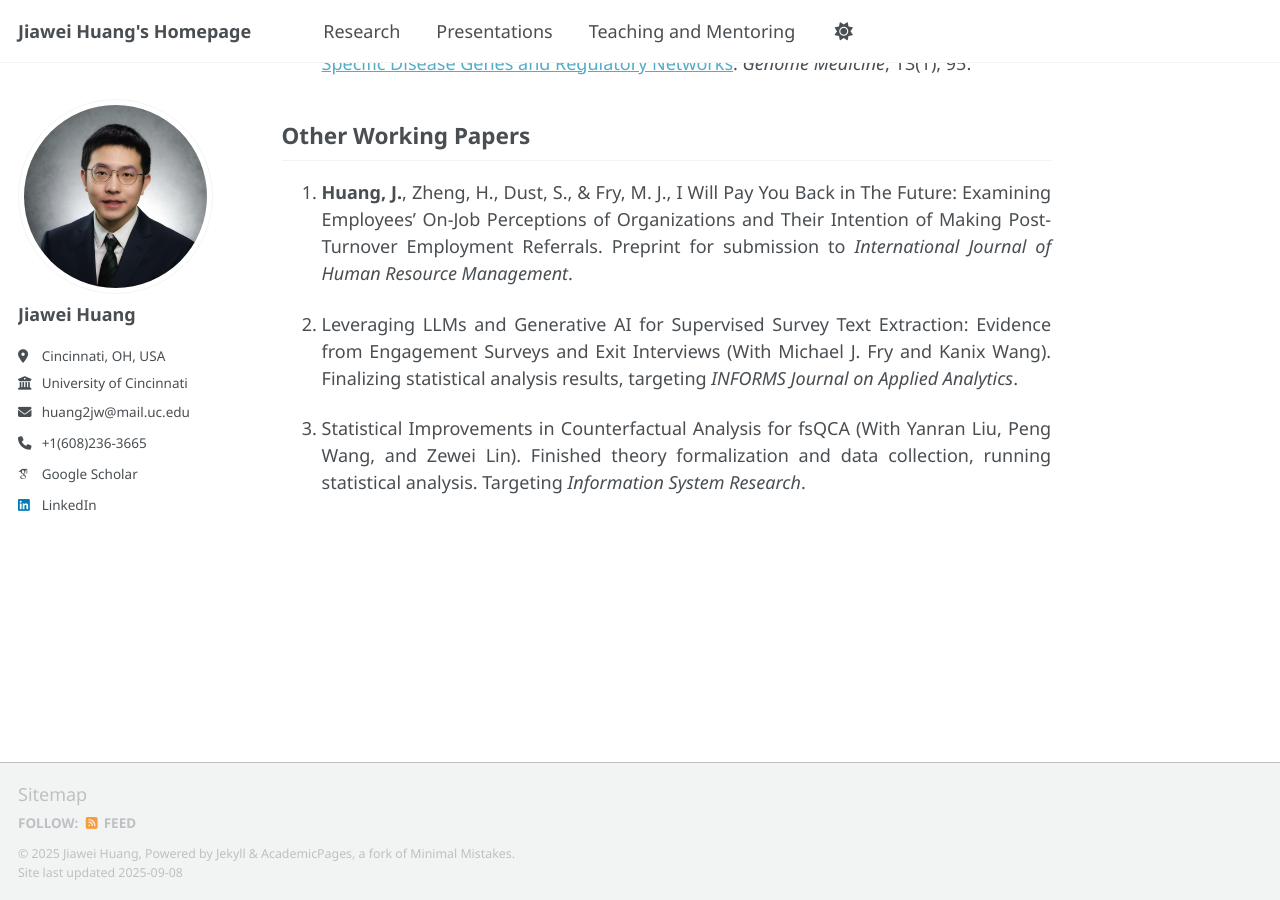
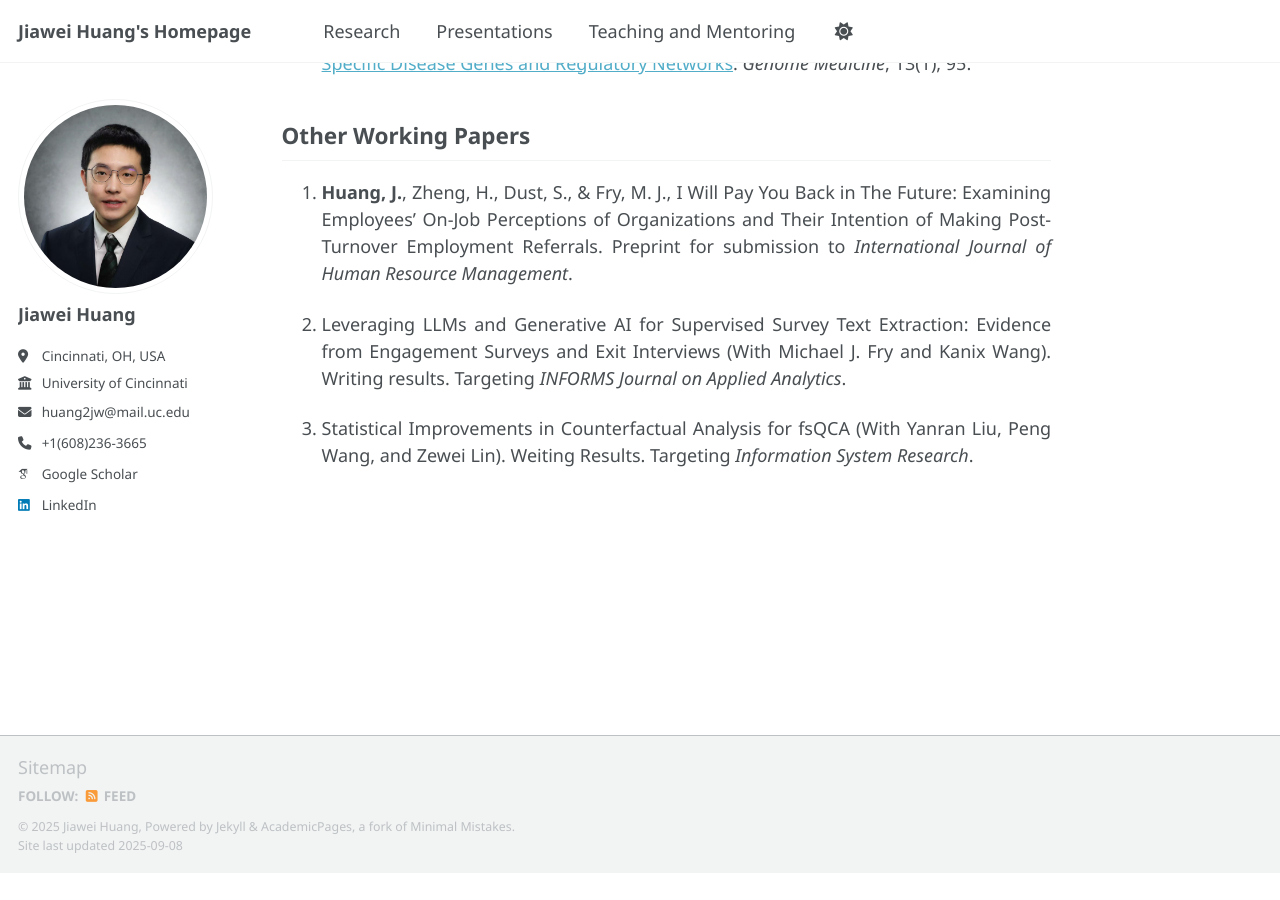
Before and after one commit to Jiawei98/Jiawei98.github.io, a Jekyll site: the page built from _pages/research.md, in a window 1280 px wide and 900 px high, scrolled down 879 px. Built offline with Jekyll 4.4.1, drawn with Linux system fonts in a browser that asks for light colours; some web fonts are replaced; a script that is not in the unit is left out; after the commit the page ends 1752 px from its top, so only the background shows below that.

Commit message:
Update research.md

```diff
--- a/_pages/research.md
+++ b/_pages/research.md
@@ -24,6 +24,6 @@ My research centers on the development and application of statistical methodolog
 
 6. **Huang, J.**, Zheng, H., Dust, S., & Fry, M. J., I Will Pay You Back in The Future: Examining Employees' On-Job Perceptions of Organizations and Their Intention of Making Post-Turnover Employment Referrals. Preprint for submission to *International Journal of Human Resource Management*.
 
-7. Leveraging LLMs and Generative AI for Supervised Survey Text Extraction: Evidence from Engagement Surveys and Exit Interviews (With Michael J. Fry and Kanix Wang). Finalizing statistical analysis results, targeting *INFORMS Journal on Applied Analytics*.
+7. Leveraging LLMs and Generative AI for Supervised Survey Text Extraction: Evidence from Engagement Surveys and Exit Interviews (With Michael J. Fry and Kanix Wang). Writing results. Targeting *INFORMS Journal on Applied Analytics*.
 
-8. Statistical Improvements in Counterfactual Analysis for fsQCA (With Yanran Liu, Peng Wang, and Zewei Lin). Finished theory formalization and data collection, running statistical analysis. Targeting *Information System Research*.
+8. Statistical Improvements in Counterfactual Analysis for fsQCA (With Yanran Liu, Peng Wang, and Zewei Lin). Weiting Results. Targeting *Information System Research*.
```
